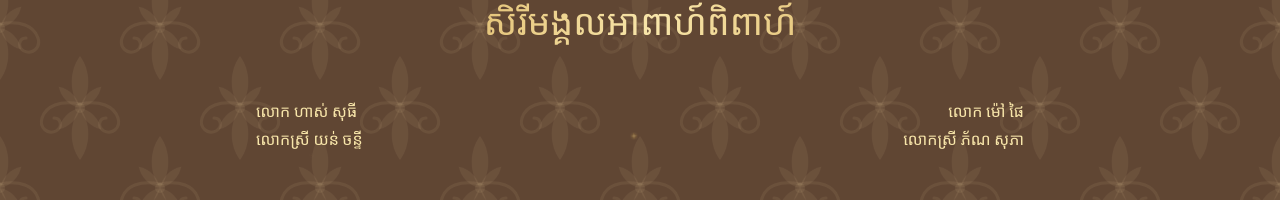
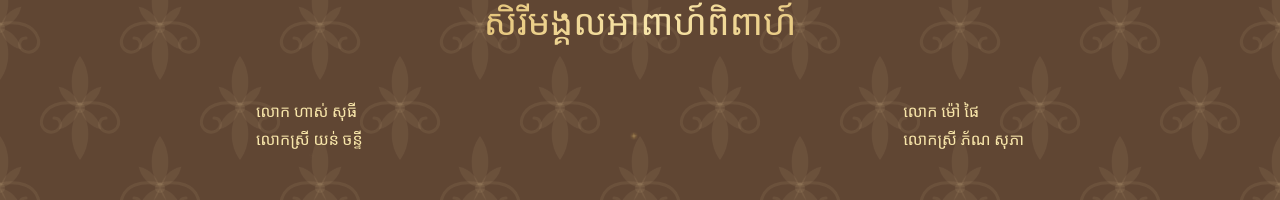
Before and after one commit to hassothea/e-invitation, a Next.js app: page / in a window 1280 px wide. Both pictures are taken after a click on the button 1259 px from the left and 409 px from the top of the page. Shown: the part 132-332 px from the top of the page. Built offline with nearby package versions, Linux system fonts and the light colour scheme; a web font is replaced by a local one.

Commit message:
aligned father name

```diff
--- a/components/InfoSection.jsx
+++ b/components/InfoSection.jsx
@@ -6,9 +6,22 @@ import { CornerOrnaments, Crest } from "./Ornaments";
 import { weddingData } from "@/config/weddingData";
 import { formatLongDate } from "@/lib/format";
 
+// function Parents({ title, person, align }) {
+//   return (
+//     <div className={align === "right" ? "text-right" : "text-left"}>
+//       <p className="text-2xs text-ink/75">{title}</p>
+//       <p className="mt-3 font-display text-0.5xl text-gold-light">{person.father}</p>
+//       {person.fatherKm && <p lang="km" className="font-khmer-desc text-ink/85">{person.fatherKm}</p>}
+//       <p className="mt-1 font-display text-0.5xl text-gold-light">{person.mother}</p>
+//       {person.motherKm && <p lang="km" className="font-khmer-desc text-ink/85">{person.motherKm}</p>}
+//     </div>
+//   );
+// }
+
 function Parents({ title, person, align }) {
+  const right = align === "right";
   return (
-    <div className={align === "right" ? "text-right" : "text-left"}>
+    <div className={`w-fit max-w-full text-left ${right ? "justify-self-end" : "justify-self-start"}`}>
       <p className="text-2xs text-ink/75">{title}</p>
       <p className="mt-3 font-display text-0.5xl text-gold-light">{person.father}</p>
       {person.fatherKm && <p lang="km" className="font-khmer-desc text-ink/85">{person.fatherKm}</p>}
--- a/config/weddingData.js
+++ b/config/weddingData.js
@@ -68,7 +68,7 @@ export const weddingData = {
       nameKm: "ផៃ ផានិច", // the name in Khmer script (optional)
       fullName: "PHAI Phanich",
       parents: "Daughter of Mr. MAO Phai and Mrs. PHORN Sophea",
-      father: "លោក ម៉ៅ ផៃ",
+      father: "លោក ម៉ៅ ផៃ      ",
       fatherKm: "",
       mother: "លោកស្រី ភ័ណ សុភា",
       motherKm: "",
```
